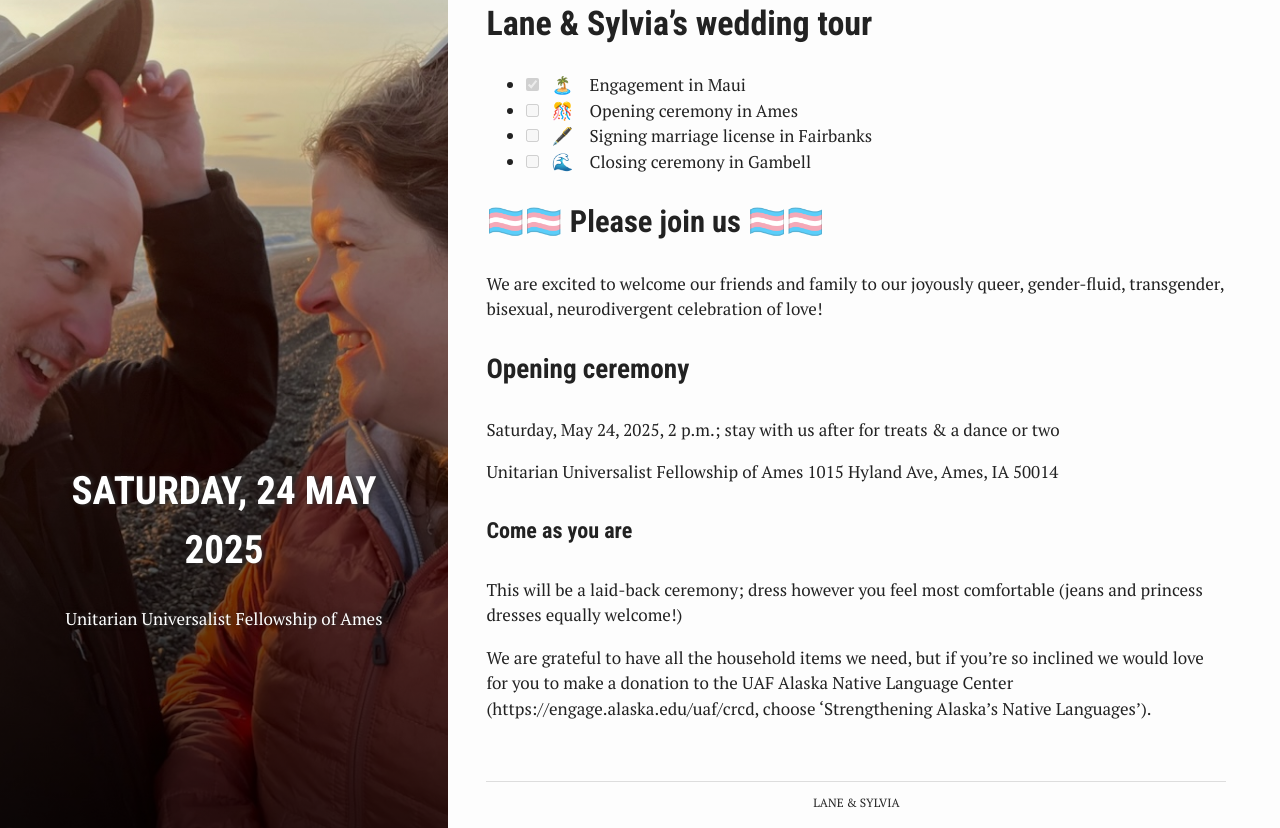
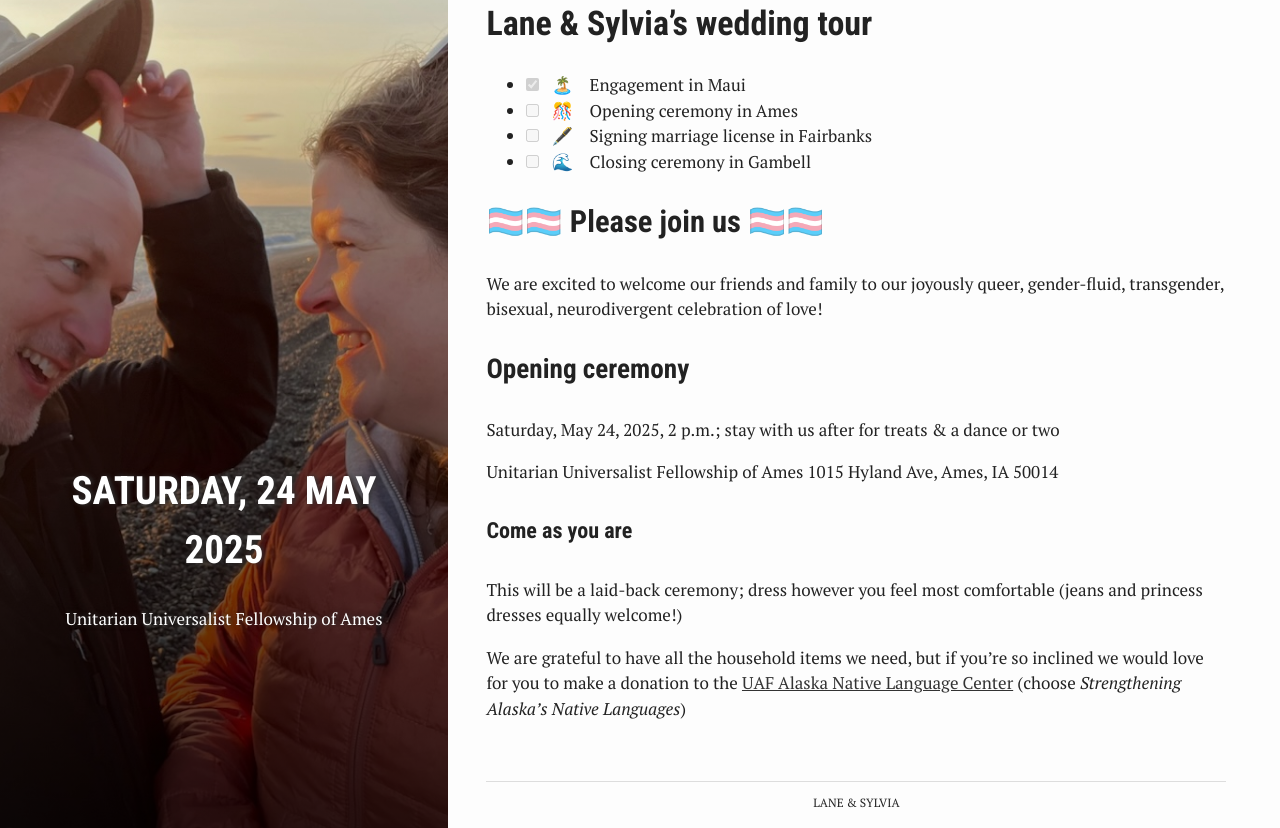
Before and after one commit to sylvialane/sylvialane.github.io, a Jekyll site: the page built from index.md, in a window 1280 px wide and 900 px high, scrolled down 599 px, cut to the strip 72-900 px from the top of the window. Built offline with Jekyll 4.4.1, drawn with Linux system fonts in a browser that asks for light colours; nearby versions of some CDN libraries; a style sheet for code colours, icons or effects is not loaded.

```diff
--- a/index.md
+++ b/index.md
@@ -38,4 +38,4 @@ This will be a laid-back ceremony; dress however you feel most comfortable (jean
 
 
 
-We are grateful to have all the household items we need, but if you're so inclined we would love for you to make a donation to the UAF Alaska Native Language Center (https://engage.alaska.edu/uaf/crcd, choose 'Strengthening Alaska's Native Languages').
+We are grateful to have all the household items we need, but if you're so inclined we would love for you to make a donation to the [UAF Alaska Native Language Center](https://engage.alaska.edu/uaf/crcd) (choose *Strengthening Alaska's Native Languages*)
```
